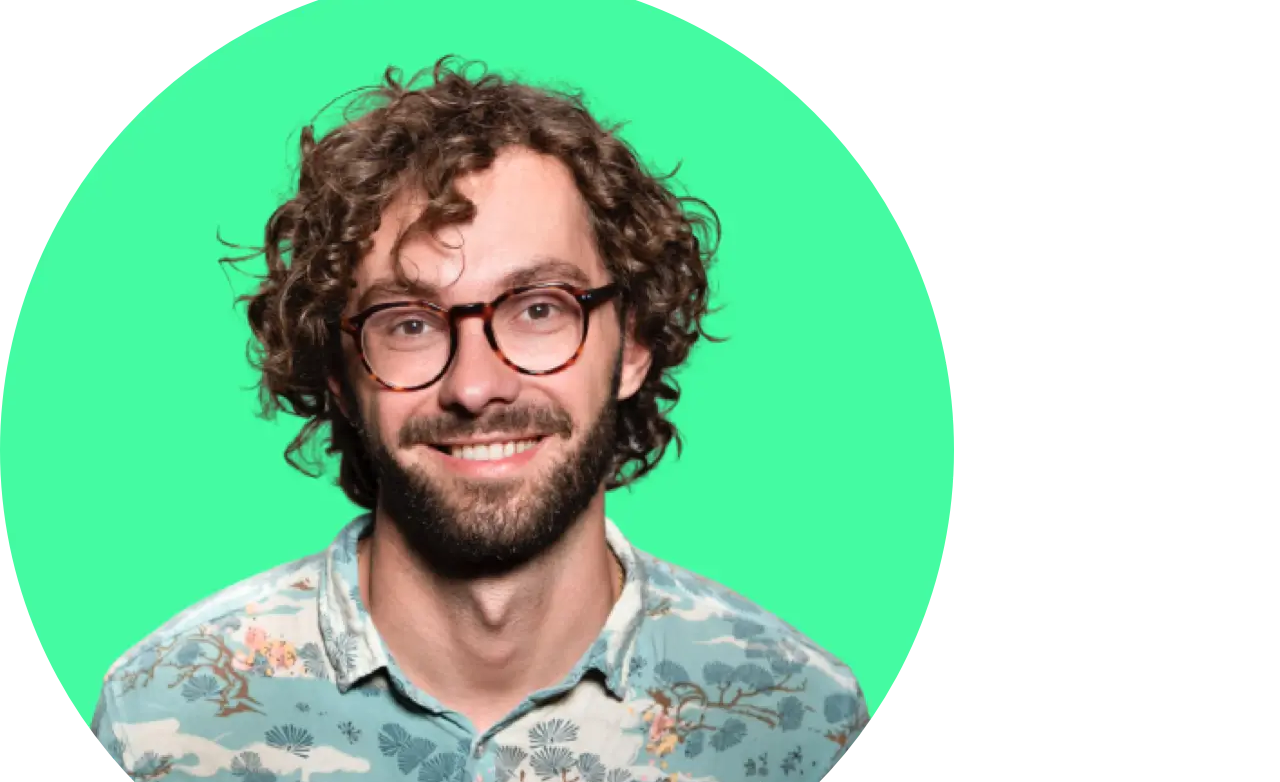
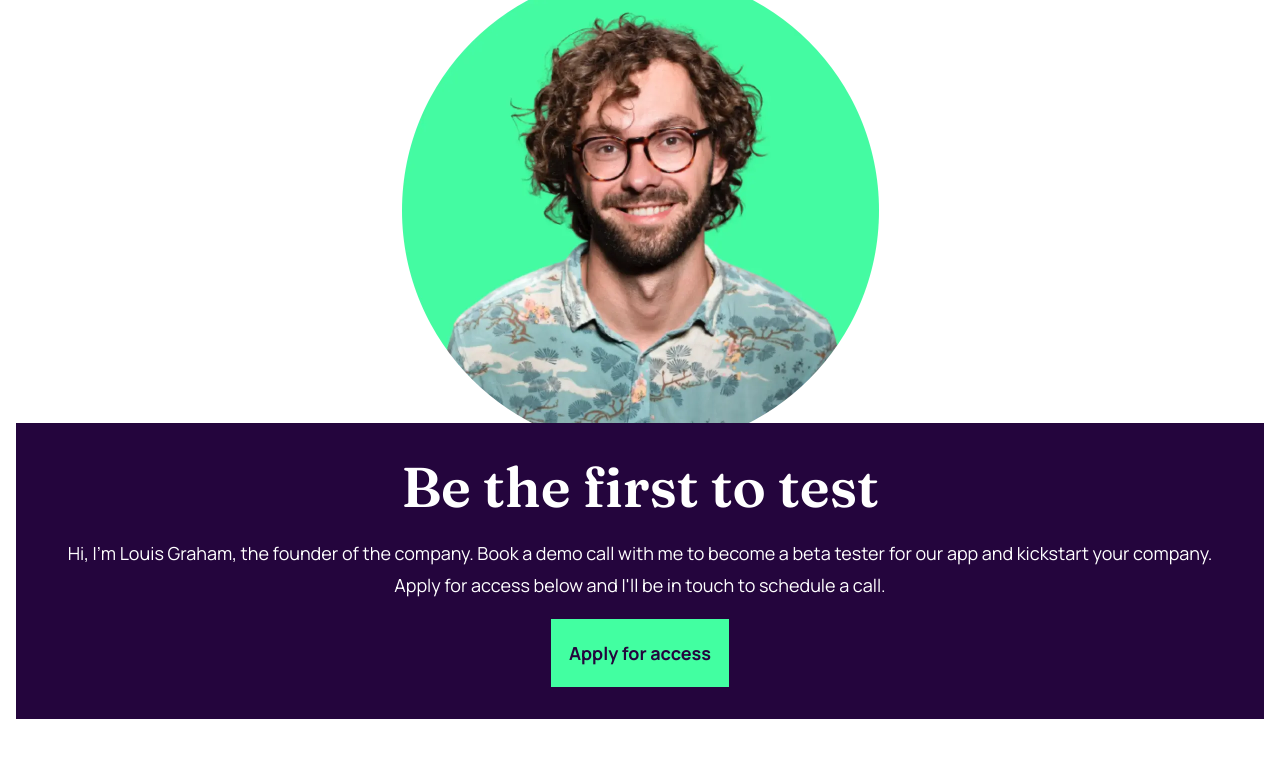
Before and after one commit to luinrandir/workit-landing-page, a website built with Vite: page index.html in a window 1280 px wide. Shown: the part 1779-2561 px from the top of the page. Built offline with nearby package versions, Linux system fonts and the light colour scheme.

Commit message:
Fixed small issues/finished CTA. Will tweak after footer is done.

```diff
--- a/index.html
+++ b/index.html
@@ -73,6 +73,7 @@
       </section>
       <section class="cta">
         <img
+          class="cta__image"
           src="./assets/images/image-founder.webp"
           alt="Louis Graham - Founder of Workit"
         />
--- a/scss/abstracts/_mixins.scss
+++ b/scss/abstracts/_mixins.scss
@@ -64,5 +64,8 @@
   @if type-of($value: $img-size) == "list" {
     width: nth($list: $img-size, $n: 1);
     height: nth($list: $img-size, $n: 2);
+  } @else {
+    width: $img-size;
+    height: $img-size;
   }
 }
--- a/scss/abstracts/_variables.scss
+++ b/scss/abstracts/_variables.scss
@@ -87,7 +87,7 @@ $button-font-sizes: (
 );
 
 // Images
-$image-sizes: (
+$hero-image-sizes: (
   desktop: (
     767px,
     441px,
@@ -101,3 +101,9 @@ $image-sizes: (
     184px,
   ),
 );
+
+$cta-image-sizes: (
+  desktop: 477px,
+  tablet: 281px,
+  mobile: 281px,
+);
--- /dev/null
+++ b/scss/components/_ctaCard.scss
@@ -0,0 +1,18 @@
+@use "../abstracts" as a;
+
+.cta__card {
+  background-color: a.$primary-color;
+  color: a.$white;
+  display: grid;
+  justify-items: center;
+  align-items: center;
+  text-align: center;
+  padding: 2rem;
+  position: absolute;
+  bottom: 53px;
+
+  h2 {
+    color: a.$white;
+    margin: 0;
+  }
+}
--- a/scss/components/_index.scss
+++ b/scss/components/_index.scss
@@ -1,3 +1,4 @@
 @forward "button";
 @forward "nav";
 @forward "infoCards";
+@forward "ctaCard";
--- a/scss/layout/_landingpage.scss
+++ b/scss/layout/_landingpage.scss
@@ -25,7 +25,7 @@ body {
     text-align: center;
   }
   .hero__icon {
-    @include a.image-size(a.$image-sizes);
+    @include a.image-size(a.$hero-image-sizes);
     justify-self: center;
     position: absolute;
     top: 389px;
@@ -37,8 +37,8 @@ body {
 }
 
 main {
-  display: grid;
-  grid-template-rows: 1fr 1fr;
+  // display: grid;
+  // grid-template-rows: 1fr 1fr;
 }
 
 .info {
@@ -52,3 +52,17 @@ main {
   padding: $top-padding $general-padding $general-padding;
   border-radius: 100%/0 0 4% 4%; // Need to figure out how to achieve with formulas
 }
+.cta {
+  height: 100vh;
+  margin: 1rem;
+  display: grid;
+  grid-template-rows: 1fr 1fr;
+  justify-content: center;
+  position: relative;
+}
+.cta__image {
+  @include a.image-size(a.$cta-image-sizes);
+  position: absolute;
+  top: 0;
+  justify-self: center;
+}
```
